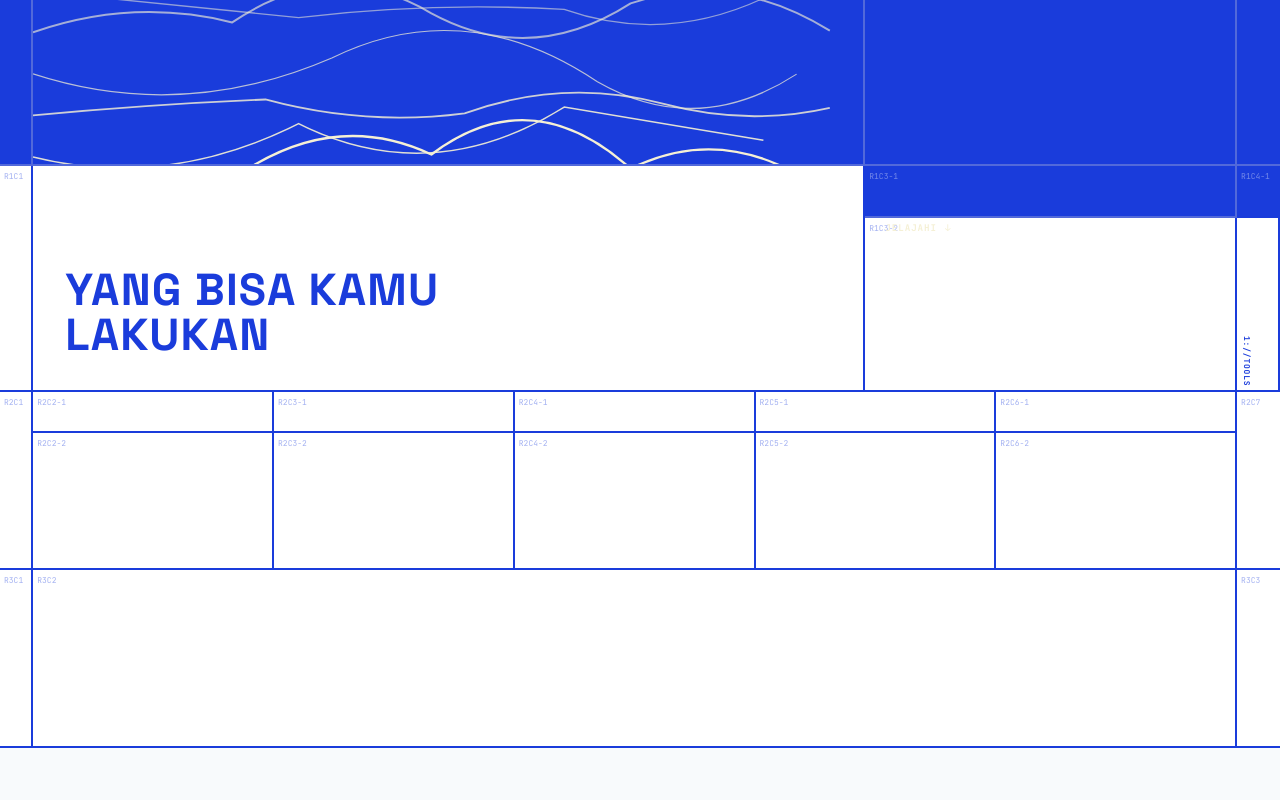
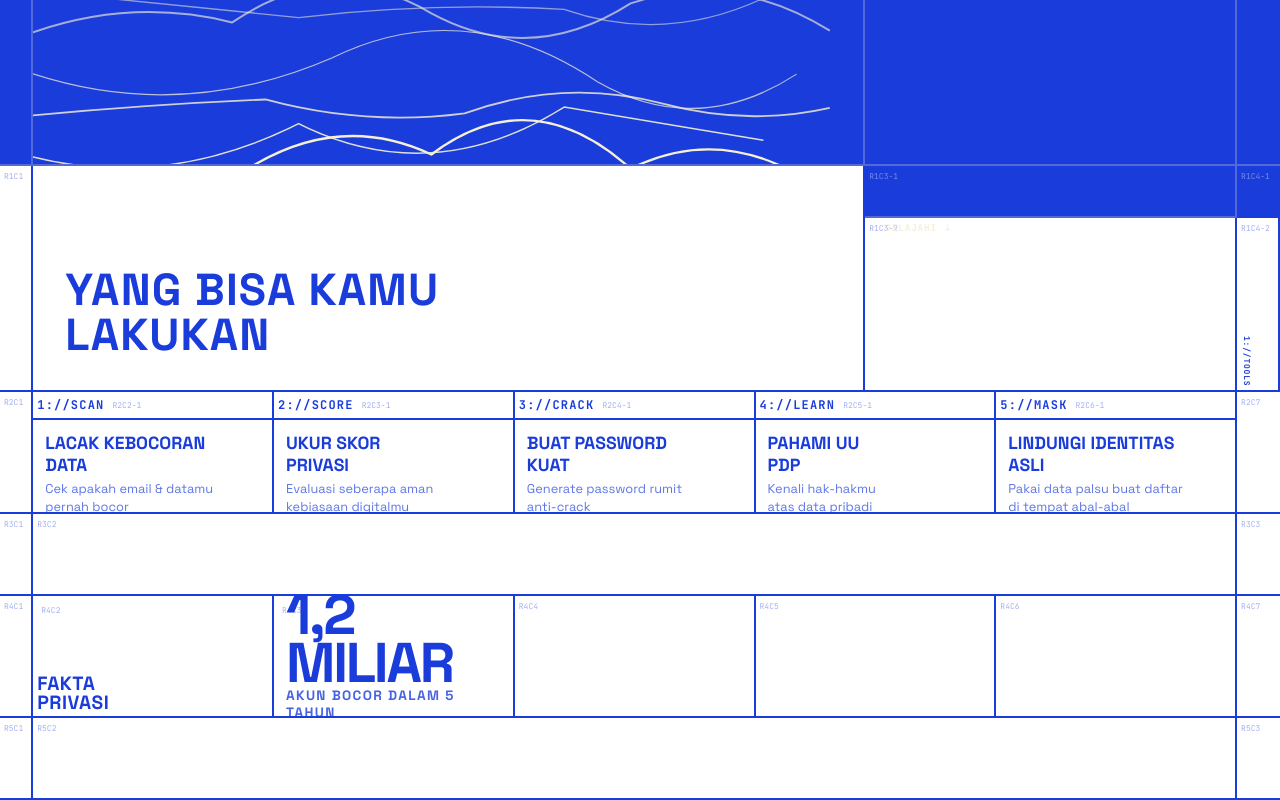
Before and after one commit to xzael24/Netchi, a Next.js app: page / in a window 1280 px wide. Shown: the part 634-1434 px from the top of the page. Before the commit the page ends 1382 px from the top, so only its background shows below. Built offline with nearby package versions, Linux system fonts and the light colour scheme.

Commit message:
feat: section2 rows 3-5, feature cards, stats, maximalism

```diff
--- a/src/app/page.tsx
+++ b/src/app/page.tsx
@@ -1,12 +1,19 @@
+"use client";
+
+import { useRef } from "react";
+import { useInView } from "framer-motion";
 import { Hero } from "@/components/home/Hero";
 import { Section2 } from "@/components/home/Section2";
 import { Navbar } from "@/components/layout/Navbar";
 
 export default function Home() {
+  const headlineRef = useRef<HTMLDivElement>(null);
+  const headlineInView = useInView(headlineRef, { once: false });
+
   return (
     <>
-      <Navbar />
-      <Hero />
+      <Navbar headlineVisible={!headlineInView} />
+      <Hero headlineRef={headlineRef} />
       <Section2 />
     </>
   );
--- a/src/components/home/Hero.tsx
+++ b/src/components/home/Hero.tsx
@@ -6,7 +6,7 @@ import { useState } from "react";
 
 const LINE = "border-cream/25";
 
-export function Hero() {
+export function Hero({ headlineRef }: { headlineRef?: React.RefObject<HTMLDivElement> }) {
   const arrowControls = useAnimation();
   const [langOpen, setLangOpen] = useState(false);
 
@@ -62,7 +62,7 @@ export function Hero() {
 
       {/* ── ROW 2: HEADLINE (cols 2-3 span, garis 2 hidden) ── */}
       <div className={`border-b-2 border-r-2 ${LINE} flex items-start justify-start p-1 text-[8px] text-cream/30 font-mono`}>R2C1</div>
-      <div className={`col-span-3 border-b-2 border-r-2 ${LINE} flex items-stretch container-cell pl-6 md:pl-10 relative`}>
+      <div className={`col-span-3 border-b-2 border-r-2 ${LINE} flex items-stretch container-cell pl-6 md:pl-10 relative`} ref={headlineRef}>
         <span className="absolute top-0 left-0 p-1 text-[8px] text-cream/30 font-mono">R2C2</span>
         <motion.h1
           initial={{ opacity: 0, y: 40 }}
--- a/src/components/home/Section2.tsx
+++ b/src/components/home/Section2.tsx
@@ -19,7 +19,8 @@ export function Section2() {
         </div>
         <div className={`border-r-2 ${LINE} grid grid-rows-[0.3fr_1fr]`}>
           <div className={`flex items-start justify-start p-1 text-[8px] text-white/40 font-mono border-b-2 ${LINE} bg-[#1A3CDB]`}>R1C4-1</div>
-          <div className="flex items-end justify-start p-1">
+          <div className="relative flex items-end justify-start p-1">
+            <span className="absolute top-0 left-0 p-1 text-[8px] text-[#1A3CDB]/40 font-mono">R1C4-2</span>
             <span
               className="font-mono font-extrabold uppercase tracking-widest text-[#1A3CDB] whitespace-nowrap"
               style={{ writingMode: "vertical-rl", fontSize: "clamp(0.3rem, 14cqw, 0.5rem)" }}
@@ -31,23 +32,72 @@ export function Section2() {
       </div>
 
       {/* Row 2 */}
-      <div className={`hidden lg:grid grid-cols-[2.6%_repeat(5,18.81%)_1fr] grid-rows-[22vh] w-full min-w-full border-b-2 ${LINE}`}>
+      <div className={`hidden lg:grid grid-cols-[2.6%_repeat(5,18.81%)_1fr] grid-rows-[15vh] w-full min-w-full border-b-2 ${LINE}`}>
         <div className={`border-r-2 ${LINE} flex items-start justify-start p-1 text-[8px] text-[#1A3CDB]/40 font-mono`}>R2C1</div>
-        {[...Array(5)].map((_, i) => (
-          <div key={i} className={`border-r-2 ${LINE} grid grid-rows-[0.3fr_1fr]`}>
-            <div className={`border-b-2 ${LINE} flex items-start justify-start p-1 text-[8px] text-[#1A3CDB]/40 font-mono`}>R2C{i+2}-1</div>
-            <div className="flex items-start justify-start p-1 text-[8px] text-[#1A3CDB]/40 font-mono">R2C{i+2}-2</div>
+        {[
+          { label: "1://SCAN", title: "Lacak Kebocoran\nData", desc: "Cek apakah email & datamu\npernah bocor" },
+          { label: "2://SCORE", title: "Ukur Skor\nPrivasi", desc: "Evaluasi seberapa aman\nkebiasaan digitalmu" },
+          { label: "3://CRACK", title: "Buat Password\nKuat", desc: "Generate password rumit\nanti-crack" },
+          { label: "4://LEARN", title: "Pahami UU\nPDP", desc: "Kenali hak-hakmu\natas data pribadi" },
+          { label: "5://MASK", title: "Lindungi Identitas\nAsli", desc: "Pakai data palsu buat daftar\ndi tempat abal-abal" },
+        ].map((item, i) => (
+          <div key={i} className={`border-r-2 ${LINE} grid grid-rows-[0.08fr_1fr]`}>
+            <div className={`border-b-2 ${LINE} flex items-center justify-start p-1`}>
+              <span className="font-mono font-extrabold uppercase tracking-widest text-[#1A3CDB] text-[clamp(0.5rem,10cqw,0.75rem)]">{item.label}</span>
+              <span className="ml-2 text-[8px] text-[#1A3CDB]/40 font-mono">R2C{i+2}-1</span>
+            </div>
+            <div className="flex flex-col items-start justify-center p-3 whitespace-pre-line">
+              <span className="font-display font-bold text-[#1A3CDB] leading-tight uppercase text-[clamp(0.7rem,4cqw,1.1rem)]">{item.title}</span>
+              <span className="font-display text-[#1A3CDB]/70 leading-snug text-[clamp(0.55rem,2.5cqw,0.8rem)] mt-1">{item.desc}</span>
+            </div>
           </div>
         ))}
         <div className="flex items-start justify-start p-1 text-[8px] text-[#1A3CDB]/40 font-mono">R2C7</div>
       </div>
 
       {/* Row 3 - 3 kolom */}
-      <div className={`hidden lg:grid grid-cols-[2.6%_94.05%_3.35%] grid-rows-[22vh] w-full min-w-full border-b-2 ${LINE}`}>
+      <div className={`hidden lg:grid grid-cols-[2.6%_94.05%_3.35%] grid-rows-[10vh] w-full min-w-full border-b-2 ${LINE}`}>
         <div className={`border-r-2 ${LINE} flex items-start justify-start p-1 text-[8px] text-[#1A3CDB]/40 font-mono`}>R3C1</div>
         <div className={`border-r-2 ${LINE} flex items-start justify-start p-1 text-[8px] text-[#1A3CDB]/40 font-mono`}>R3C2</div>
         <div className="flex items-start justify-start p-1 text-[8px] text-[#1A3CDB]/40 font-mono">R3C3</div>
       </div>
+
+      {/* Row 4 - tanpa split */}
+      <div className={`hidden lg:grid grid-cols-[2.6%_repeat(5,18.81%)_1fr] grid-rows-[15vh] w-full min-w-full border-b-2 ${LINE}`}>
+        <div className={`border-r-2 ${LINE} flex items-start justify-start p-1 text-[8px] text-[#1A3CDB]/40 font-mono`}>R4C1</div>
+        {[...Array(5)].map((_, i) => (
+          <div key={i} className={`border-r-2 ${LINE} flex items-start justify-start p-1 text-[8px] text-[#1A3CDB]/40 font-mono`}>
+            {i === 0 ? (
+              <div className="flex items-end justify-start w-full h-full relative">
+                <span className="absolute top-0 left-0 p-1 text-[8px] text-[#1A3CDB]/40 font-mono">R4C2</span>
+                <h2 className="font-display font-bold text-[#1A3CDB] leading-[1] tracking-wide uppercase text-[clamp(0.8rem,4cqw,1.2rem)]">
+                  Fakta<br />Privasi
+                </h2>
+              </div>
+            ) : i === 1 ? (
+              <div className="flex flex-col items-center justify-center w-full h-full p-2 relative">
+                <span className="absolute top-0 left-0 p-1 text-[8px] text-[#1A3CDB]/40 font-mono">R4C3</span>
+                <span className="font-display font-black text-[#1A3CDB] leading-[0.85] text-[clamp(2rem,10cqw,3.5rem)] tracking-[-0.04em]">
+                  1,2 MILIAR
+                </span>
+                <span className="font-display font-bold text-[#1A3CDB]/80 leading-tight text-[clamp(0.55rem,2.5cqw,0.85rem)] uppercase tracking-[0.1em]">
+                  akun bocor dalam 5 tahun
+                </span>
+              </div>
+            ) : (
+              `R4C${i + 2}`
+            )}
+          </div>
+        ))}
+        <div className="flex items-start justify-start p-1 text-[8px] text-[#1A3CDB]/40 font-mono">R4C7</div>
+      </div>
+
+      {/* Row 5 - 3 kolom kayak row 3 */}
+      <div className={`hidden lg:grid grid-cols-[2.6%_94.05%_3.35%] grid-rows-[10vh] w-full min-w-full border-b-2 ${LINE}`}>
+        <div className={`border-r-2 ${LINE} flex items-start justify-start p-1 text-[8px] text-[#1A3CDB]/40 font-mono`}>R5C1</div>
+        <div className={`border-r-2 ${LINE} flex items-start justify-start p-1 text-[8px] text-[#1A3CDB]/40 font-mono`}>R5C2</div>
+        <div className="flex items-start justify-start p-1 text-[8px] text-[#1A3CDB]/40 font-mono">R5C3</div>
+      </div>
     </section>
   );
 }
--- a/src/components/layout/Navbar.tsx
+++ b/src/components/layout/Navbar.tsx
@@ -6,14 +6,31 @@ import { useState } from "react";
 
 const LINE = "border-cream/25";
 
-export function Navbar() {
+export function Navbar({ headlineVisible }: { headlineVisible?: boolean }) {
   const [langOpen, setLangOpen] = useState(false);
 
   return (
     <nav className="fixed top-0 left-0 w-full z-50 bg-[#1A3CDB] text-cream">
       <div className="hidden lg:grid grid-cols-[2.6%_30%_35%_29.05%_1fr] w-full min-w-full border-b-2 border-cream/25">
         <div className={`border-r-2 ${LINE} flex items-start justify-start p-1 text-[8px] text-cream/30 font-mono`}>N1</div>
-        <div className={`border-r-2 ${LINE} flex items-start justify-start p-1 text-[8px] text-cream/30 font-mono`}>N2</div>
+        <div className={`border-r-2 ${LINE} flex items-center justify-start pl-6 md:pl-8 font-display font-bold tracking-widest cq-hero-nav relative`}>
+          <span className="absolute top-0 left-0 p-1 text-[8px] text-cream/30 font-mono">N2</span>
+          <AnimatePresence>
+            {headlineVisible && (
+              <motion.span
+                initial={{ opacity: 0, y: 6 }}
+                animate={{ opacity: 1, y: 0 }}
+                exit={{ opacity: 0, y: -6 }}
+                transition={{ duration: 0.3, ease: "easeOut" }}
+                className="flex items-center text-[1.5em]"
+              >
+                Netchi&nbsp;
+                <span className="font-pixel mt-[0.10em] text-[0.80em]" style={{ textRendering: "optimizeSpeed" }}>S</span>
+                entinel
+              </motion.span>
+            )}
+          </AnimatePresence>
+        </div>
         <div className={`border-r-2 ${LINE} flex items-start justify-start p-1 text-[8px] text-cream/30 font-mono`}>N3</div>
         <div className={`border-r-2 ${LINE} pl-6 md:pl-8 flex items-center justify-end container-cell relative`}>
           <span className="absolute top-0 left-0 p-1 text-[8px] text-cream/30 font-mono">N4</span>
```
Also changed, not shown: 1 other file (tests, documents, lock files or other folders).
